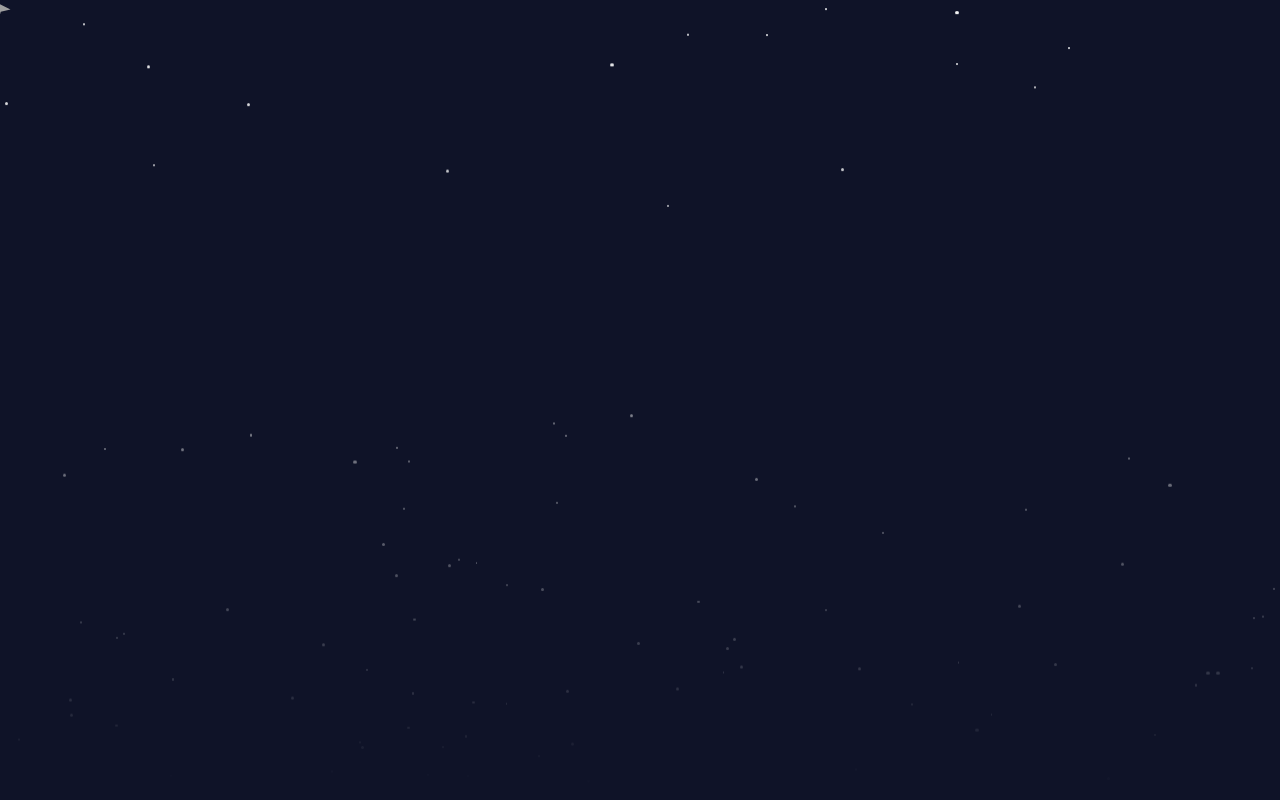
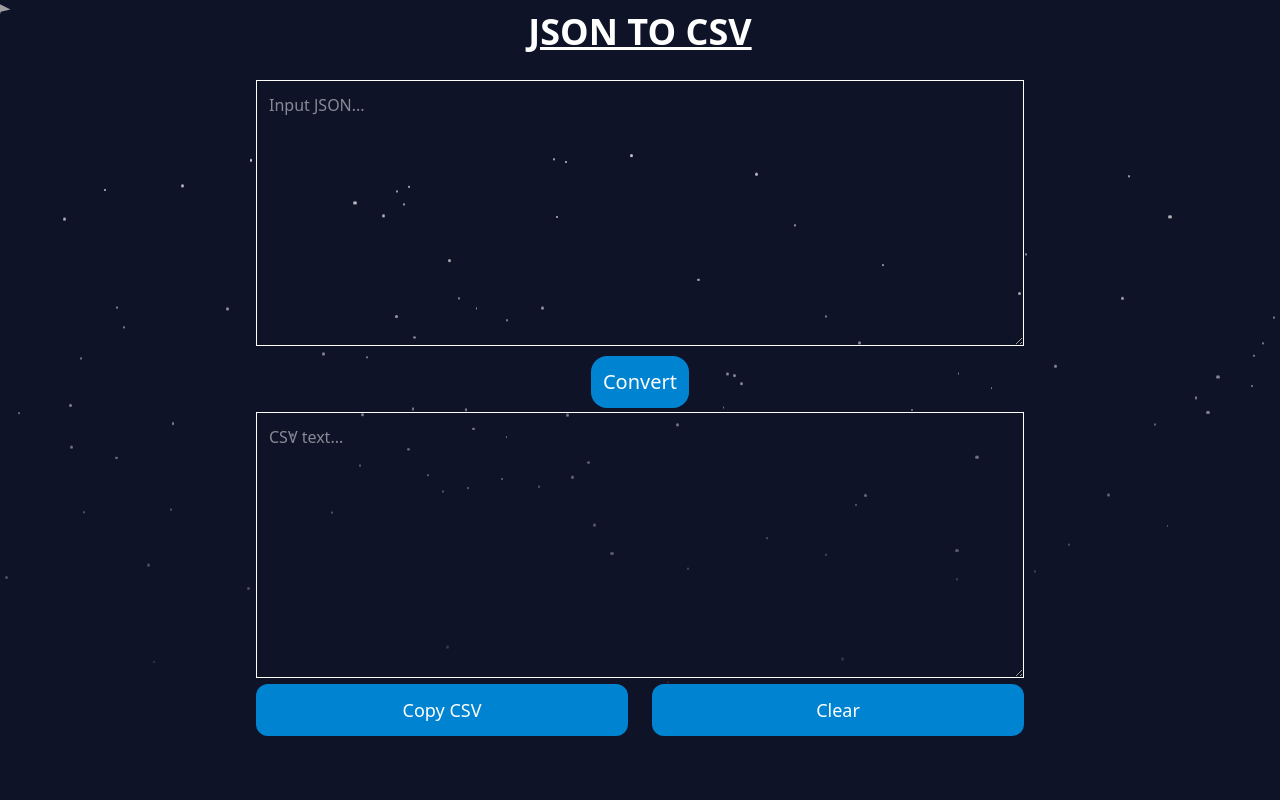
Before and after one commit to Aman-toad/React-Toolkit, a React (Vite) app: page /json-csv in a window 1280 px wide. Built offline with nearby package versions, Linux system fonts and the light colour scheme.

Commit message:
add UUID Generator and JSON to CSV components with copy functionality and error handling

```diff
--- a/package.json
+++ b/package.json
@@ -16,7 +16,8 @@
     "react-markdown": "^10.1.0",
     "react-qr-code": "^2.0.18",
     "react-router-dom": "^7.7.0",
-    "tailwindcss": "^4.1.11"
+    "tailwindcss": "^4.1.11",
+    "uuid": "^11.1.0"
   },
   "devDependencies": {
     "@eslint/js": "^9.30.1",
--- a/src/pages/UuidGenerator.jsx
+++ b/src/pages/UuidGenerator.jsx
@@ -1,13 +1,53 @@
 import React, { useState } from 'react';
 import StarField from '../components/StarBackground';
+import {v4 as uuidv4} from 'uuid'
 
-export default function UUIDGenerator(){
-  return(
+export default function UUIDGenerator() {
+
+  const [uuid, setUuid] = useState('')
+  const [copy, setCopy] = useState('Copy')
+  const generateUuid = () => {
+    const id = uuidv4();
+    setUuid(id);
+  }
+
+  const handleCopy = () => {
+    if (uuid === '') setError('Nothing to Copy !');
+    else {
+      navigator.clipboard.writeText(uuid);
+
+      setCopy('Copied !')
+      setTimeout(() => { setCopy('Copy') }, 1500);
+    }
+  }
+
+  return (
     <div className='relative min-h-screen'>
-      <StarField/>
+      <StarField />
 
       <div>
+        <h1 className="flex justify-center items-center mb-7 font-bold text-2xl lg:text-4xl text underline">UUID GENERATOR</h1>
 
+        <div className='flex flex-col justify-center items-center'>
+          <button onClick={generateUuid} className='p-4 mt-10 text-lg font-bold bg-sky-500 rounded-sm cursor-none hover:bg-sky-600'>
+            GENERATOR UUID
+          </button>
+
+        </div>
+
+        {uuid && (
+          <div className='flex justify-center items-center mt-10'>
+            <input
+            readOnly
+            value={uuid}
+              type="text"
+              className='border border-r-0 rounded-l-xl p-3 w-1/2 lg:w-1/3'
+            />
+            <button onClick={handleCopy} className='p-3 text-lg font-bold bg-sky-500 rounded-r-sm cursor-none h-13 hover:bg-sky-600'>
+              {copy}
+            </button>
+          </div>
+        )}
       </div>
     </div>
   )
--- a/src/pages/jsonToCsv.jsx
+++ b/src/pages/jsonToCsv.jsx
@@ -1,13 +1,89 @@
 import React, { useState } from 'react';
 import StarField from '../components/StarBackground';
 
-export default function JsonToCsv(){
-  return(
-    <div className='relative min-h-screen'>
-      <StarField/>
+export default function JsonToCsv() {
 
-      <div>
+  const [error, setError] = useState('')
+  const [inputJson, setInputJson] = useState('');
+  const [outputCsv, setOutputCsv] = useState('')
+  const [copy, setCopy] =useState('Copy CSV')
 
+  const handleConvert = () => {
+    try {
+      const arr = JSON.parse(inputJson);
+      if (!Array.isArray(arr) || arr.length === 0) {
+        setError('Invalid or empty JSON array')
+      }
+
+      const headers = Object.keys(arr[0]);
+      const csvRows = [];
+
+      csvRows.push(headers.join(','));
+
+      for(const row of arr){
+        const values = headers.map(header => {
+          const val = row[header];
+
+          return `"${String(val).replace(/"/g, '""')}"`;
+        }) ;
+        csvRows.push(values.join(','));
+      }
+      setOutputCsv(csvRows.join('\n'))
+
+    } catch (error) {
+      setError('Invalid Input!!')
+    }
+  }
+
+  const handleCopy = () => {
+    if (outputCsv === '') setError('Nothing to Copy !');
+    else {
+      navigator.clipboard.writeText(outputCsv);
+
+      setCopy('Copied !')
+      setTimeout(() => { setCopy('Copy CSV') }, 1500);
+    }
+  }
+
+  const handleClear = () => {
+    setInputJson(''); setOutputCsv('');
+  }
+
+  return (
+    <div className="relative min-h-screen">
+      <StarField />
+
+      <h1 className="flex justify-center items-center mt-3 mb-7 font-bold text-2xl lg:text-4xl text underline">JSON TO CSV</h1>
+
+      <div className="grid grid-cols-1 text-center content-center ">
+        {/* input textarea minified */}
+        <div>
+          <textarea name="jsonInput" value={inputJson} onChange={(e) => setInputJson(e.target.value)} rows="10" placeholder="Input JSON..." className=" border w-[80%] lg:w-[60%] p-3">
+          </textarea>
+        </div>
+
+        {/* a button  */}
+        <div >
+          <button onClick={handleConvert} className="p-3 m-1 text-xl bg-sky-600 rounded-2xl cursor-none hover:bg-sky-700 ">Convert</button>
+        </div>
+
+        {/* display formatted json format */}
+        <div>
+          <textarea value={outputCsv} readOnly name="displayJson" rows="10" placeholder="CSV text..." className="border w-[80%] lg:w-[60%] p-3">
+          </textarea>
+        </div>
+
+        <div className="flex justify-center items-center">
+          <div className='grid grid-cols-1 md:grid-cols-2 lg:gap-6 content-center w-[60%] gap-2 items-center'>
+            <button onClick={handleCopy} className="p-3 text-lg bg-sky-600 rounded-xl cursor-none hover:bg-sky-700 ">{copy}</button>
+            <button onClick={handleClear} className="p-3 text-lg bg-sky-600 rounded-xl cursor-none hover:bg-sky-700 ">Clear</button>
+          </div>
+        </div>
+
+        {/*Error div */}
+        <div className='mb-10'>
+          {error && <p className="text-red-500 mt-3 mb-50">{error}</p>}
+        </div>
       </div>
     </div>
   )
```
Also changed, not shown: 1 other file (tests, documents, lock files or other folders).
